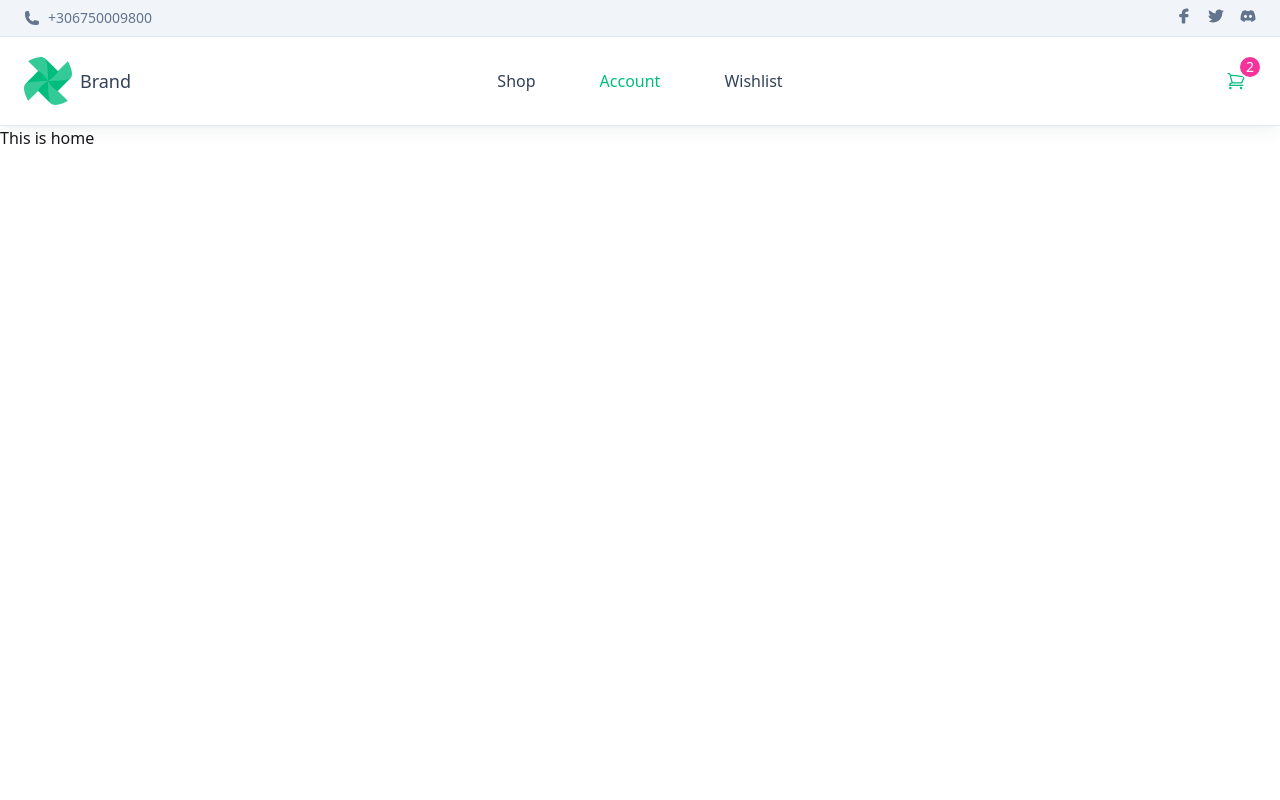
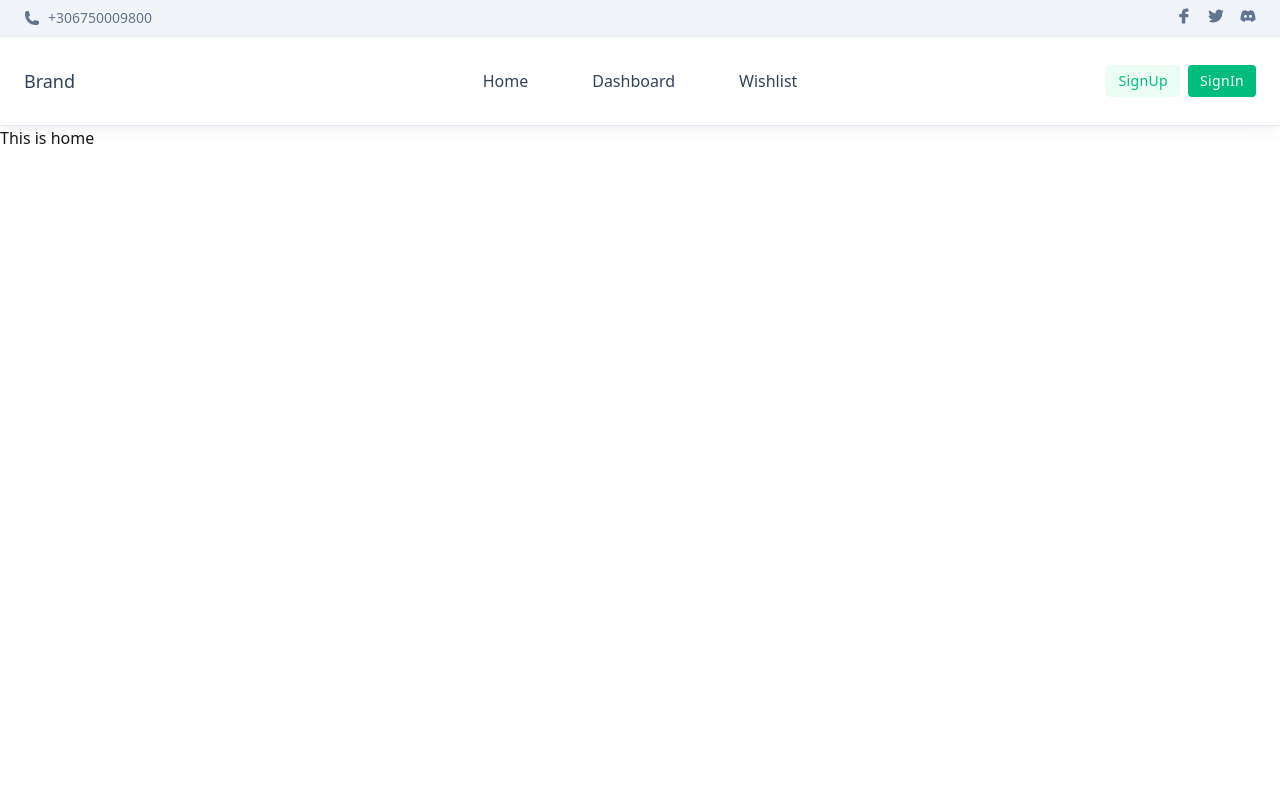
Before and after one commit to islamemon59/employee-management-system-client, a React (Vite) app: page / in a window 1280 px wide. Shown: the top 800 px of the page. Built offline with nearby package versions, Linux system fonts and the light colour scheme; no server answers.

Commit message:
navbar logout added

```diff
--- a/src/Components/NavbarLinks/NavbarLinks.jsx
+++ b/src/Components/NavbarLinks/NavbarLinks.jsx
@@ -1,7 +1,40 @@
 import React from "react";
+import { NavLink } from "react-router";
 
-const NavbarLinks = () => {
-  return <div></div>;
+const NavbarLinks = ({ isToggleOpen }) => {
+  return (
+    <ul
+      role="menubar"
+      aria-label="Select page"
+      className={`absolute left-0 top-0 z-[-1] h-[28.5rem] w-full justify-center overflow-hidden  overflow-y-auto overscroll-contain bg-white/90 px-8 pb-12 pt-24 font-medium transition-[opacity,visibility] duration-300 lg:visible lg:relative lg:top-0  lg:z-0 lg:flex lg:h-full lg:w-auto lg:items-stretch lg:overflow-visible lg:bg-white/0 lg:px-0 lg:py-0  lg:pt-0 lg:opacity-100 ${
+        isToggleOpen
+          ? "visible opacity-100 backdrop-blur-sm"
+          : "invisible opacity-0"
+      }`}
+    >
+      <li role="none" className="flex items-stretch">
+        <NavLink to="/"
+          className="flex items-center gap-2 py-4 transition-colors duration-300 hover:text-emerald-500  lg:px-8"
+        >
+          <span>Home</span>
+        </NavLink>
+      </li>
+      <li role="none" className="flex items-stretch">
+        <NavLink to="/dashboard"
+          className="flex items-center gap-2 py-4 transition-colors duration-300 hover:text-emerald-600 lg:px-8"
+        >
+          <span>Dashboard</span>
+        </NavLink>
+      </li>
+      <li role="none" className="flex items-stretch">
+        <NavLink
+          className="flex items-center gap-2 py-4 transition-colors duration-300 hover:text-emerald-500 lg:px-8"
+        >
+          <span>Wishlist</span>
+        </NavLink>
+      </li>
+    </ul>
+  );
 };
 
 export default NavbarLinks;
--- a/src/Shared/Login/Login.jsx
+++ b/src/Shared/Login/Login.jsx
@@ -3,7 +3,6 @@ import React from 'react';
 const Login = () => {
     return (
         <div>
-
         </div>
     );
 };
--- a/src/Shared/Navbar/Navbar.jsx
+++ b/src/Shared/Navbar/Navbar.jsx
@@ -1,10 +1,27 @@
 import React, { useState } from "react";
+import NavbarLinks from "../../Components/NavbarLinks/NavbarLinks";
+import useAuth from "../../Hooks/useAuth";
 
 const Navbar = () => {
   const [isToggleOpen, setIsToggleOpen] = useState(false);
+  const { user, signOutUser, loading } = useAuth();
+
+  const handleLogout = () => {
+    signOutUser()
+      .then((res) => {
+        console.log(res);
+      })
+      .catch((err) => {
+        console.log(err);
+      });
+  };
+
+  if (loading) {
+    return <p>Loading</p>;
+  }
+
   return (
     <>
-      {/*<!-- Component: Navbar with Topbar --> */}
       {/*<!-- Top bar --> */}
       <div className="border-b border-slate-200 bg-slate-100">
         <div className="mx-auto grid w-full max-w-full grid-cols-4 gap-6 px-6 py-2 text-sm text-slate-500 md:grid-cols-8 lg:max-w-5xl lg:grid-cols-12 xl:max-w-7xl 2xl:max-w-[96rem]">
@@ -122,38 +139,6 @@ const Navbar = () => {
             className="flex h-[5.5rem] items-stretch justify-between font-medium text-slate-700"
             role="navigation"
           >
-            {/*      <!-- Brand logo --> */}
-            <a
-              id="WindUI"
-              aria-label="WindUI logo"
-              aria-current="page"
-              className="flex items-center gap-2 whitespace-nowrap py-3 text-lg focus:outline-none lg:flex-1"
-              href="javascript:void(0)"
-            >
-              <svg
-                width="300"
-                height="300"
-                viewBox="0 0 300 300"
-                fill="none"
-                xmlns="http://www.w3.org/2000/svg"
-                className="h-12 w-12 bg-emerald-500"
-              >
-                <path
-                  fillRule="evenodd"
-                  clipRule="evenodd"
-                  d="M88.1121 88.1134L150.026 150.027L150.027 150.027L150.027 150.027L150.028 150.027L150.027 150.026L88.1133 88.1122L88.1121 88.1134ZM273.878 273.877C272.038 274.974 196.128 319.957 165.52 289.349L88.1124 211.942L26.1434 273.911C26.1434 273.911 -20.3337 196.504 10.651 165.519L88.1121 88.1134L26.1417 26.1433C26.1417 26.1433 69.6778 0.00338007 104.519 0H0V300H300V0H104.533C116.144 0.00112664 126.789 2.90631 134.534 10.651L211.941 88.1123L273.877 26.177C274.974 28.0159 319.957 103.926 289.349 134.535L211.942 211.942L273.878 273.877ZM273.878 273.877L273.912 273.857V273.911L273.878 273.877ZM273.877 26.177L273.911 26.1429H273.857C273.857 26.1429 273.863 26.1544 273.877 26.177Z"
-                  fill="white"
-                />
-                <path
-                  fillRule="evenodd"
-                  clipRule="evenodd"
-                  d="M0 0H300V300H0V0ZM150.026 150.025C121.715 99.731 88.1131 88.1122 88.1131 88.1122L10.6508 165.519C10.6508 165.519 26.143 150.027 150.026 150.027H150.027C150.026 150.027 150.026 150.027 150.026 150.027L150.026 150.027C99.731 178.339 88.1124 211.941 88.1124 211.941L165.52 289.348C165.52 289.348 150.032 273.86 150.027 150.027H150.029C178.341 200.323 211.944 211.942 211.944 211.942L289.352 134.535C289.352 134.535 273.864 150.023 150.027 150.027V150.027L150.027 150.027C200.322 121.715 211.941 88.1125 211.941 88.1125L134.534 10.651C134.534 10.651 150.026 26.1431 150.026 150.025ZM150.027 150.027L150.026 150.027C150.026 150.026 150.026 150.026 150.026 150.025C150.026 150.025 150.027 150.026 150.027 150.027ZM150.027 150.027L150.027 150.026L150.027 150.027C150.027 150.027 150.027 150.027 150.027 150.027L150.027 150.027ZM150.027 150.027C150.027 150.027 150.027 150.027 150.027 150.027H150.027L150.027 150.027Z"
-                  fill="rgba(255,255,255,.2)"
-                />
-              </svg>
-              Brand
-            </a>
-            {/*      <!-- Mobile trigger --> */}
             <button
               className={`relative order-10 block h-10 w-10 self-center lg:hidden
                 ${
@@ -166,7 +151,7 @@ const Navbar = () => {
               aria-expanded={isToggleOpen ? "true" : "false"}
               aria-label="Toggle navigation"
             >
-              <div className="absolute left-1/2 top-1/2 w-6 -translate-x-1/2 -translate-y-1/2 transform">
+              <div className="absolute left-1/2 top-1/2 w-2 -translate-x-1/2 -translate-y-1/2 transform">
                 <span
                   aria-hidden="true"
                   className="absolute block h-0.5 w-9/12 -translate-y-2 transform rounded-full bg-slate-900 transition-all duration-300"
@@ -181,81 +166,59 @@ const Navbar = () => {
                 ></span>
               </div>
             </button>
-            {/*      <!-- Navigation links --> */}
-            <ul
-              role="menubar"
-              aria-label="Select page"
-              className={`absolute left-0 top-0 z-[-1] h-[28.5rem] w-full justify-center overflow-hidden  overflow-y-auto overscroll-contain bg-white/90 px-8 pb-12 pt-24 font-medium transition-[opacity,visibility] duration-300 lg:visible lg:relative lg:top-0  lg:z-0 lg:flex lg:h-full lg:w-auto lg:items-stretch lg:overflow-visible lg:bg-white/0 lg:px-0 lg:py-0  lg:pt-0 lg:opacity-100 ${
-                isToggleOpen
-                  ? "visible opacity-100 backdrop-blur-sm"
-                  : "invisible opacity-0"
-              }`}
-            >
-              <li role="none" className="flex items-stretch">
             <a
-                  role="menuitem"
-                  aria-haspopup="false"
-                  className="flex items-center gap-2 py-4 transition-colors duration-300 hover:text-emerald-500 focus:text-emerald-600 focus:outline-none focus-visible:outline-none lg:px-8"
+              id="WindUI"
+              aria-label="WindUI logo"
+              aria-current="page"
+              className="flex items-center gap-2 whitespace-nowrap py-3 text-lg focus:outline-none lg:flex-1"
               href="javascript:void(0)"
             >
-                  <span>Shop</span>
+              <span className="md:block hidden">Brand</span>
             </a>
-              </li>
-              <li role="none" className="flex items-stretch">
-                <a
-                  role="menuitem"
-                  aria-current="page"
-                  aria-haspopup="false"
-                  className="flex items-center gap-2 py-4 text-emerald-500 transition-colors duration-300 hover:text-emerald-600 focus:text-emerald-600 focus:outline-none focus-visible:outline-none lg:px-8"
-                  href="javascript:void(0)"
+            <NavbarLinks isToggleOpen={isToggleOpen} />
+
+            <div className="ml-auto flex items-center justify-end lg:ml-0 gap-2 lg:flex-1 lg:p-0">
+              {user ? (
+                <div className="dropdown dropdown-end">
+                  <div
+                    tabIndex={0}
+                    role="button"
+                    className="btn btn-ghost btn-circle avatar"
                   >
-                  <span>Account</span>
-                </a>
-              </li>
-              <li role="none" className="flex items-stretch">
-                <a
-                  role="menuitem"
-                  aria-haspopup="false"
-                  className="flex items-center gap-2 py-4 transition-colors duration-300 hover:text-emerald-500 focus:text-emerald-600 focus:outline-none focus-visible:outline-none lg:px-8"
-                  href="javascript:void(0)"
+                    <div className="w-10 rounded-full">
+                      <img
+                        alt="Tailwind CSS Navbar component"
+                        src="https://img.daisyui.com/images/stock/photo-1534528741775-53994a69daeb.webp"
+                      />
+                    </div>
+                  </div>
+                  <ul
+                    tabIndex={0}
+                    className="menu menu-sm dropdown-content bg-base-100 rounded-box z-1 mt-3 w-52 p-2 shadow"
                   >
-                  <span>Wishlist</span>
-                </a>
+                    <li
+                      onClick={handleLogout}
+                      className="py-2 px-2 font-semibold bg-emerald-500 rounded-md text-white"
+                    >
+                      Logout
                     </li>
                   </ul>
-            {/*      <!-- Actions --> */}
-            <div className="ml-auto flex items-center justify-end px-6 lg:ml-0 lg:flex-1 lg:p-0">
-              <a
-                href="#"
-                className="relative inline-flex h-10 w-10 items-center justify-center rounded-full text-lg text-emerald-500"
-              >
-                <svg
-                  xmlns="http://www.w3.org/2000/svg"
-                  className="h-5 w-5"
-                  fill="none"
-                  viewBox="0 0 24 24"
-                  stroke="currentColor"
-                  strokeWidth="1.5"
-                  aria-labelledby="title description"
-                  role="graphics-symbol"
-                >
-                  <title id="title">Cart Icon</title>
-                  <desc id="description">Cart icon with items</desc>
-                  <path
-                    strokeLinecap="round"
-                    strokeLinejoin="round"
-                    d="M2.25 3h1.386c.51 0 .955.343 1.087.835l.383 1.437M7.5 14.25a3 3 0 00-3 3h15.75m-12.75-3h11.218c1.121-2.3 2.1-4.684 2.924-7.138a60.114 60.114 0 00-16.536-1.84M7.5 14.25L5.106 5.272M6 20.25a.75.75 0 11-1.5 0 .75.75 0 011.5 0zm12.75 0a.75.75 0 11-1.5 0 .75.75 0 011.5 0z"
-                  />
-                </svg>
-                <span className="absolute -right-1.5 -top-1.5 inline-flex items-center justify-center gap-1 rounded-full border-2 border-white bg-pink-500 px-1.5 text-sm text-white">
-                  2<span className="sr-only"> new emails </span>
-                </span>
-              </a>
+                </div>
+              ) : (
+                <>
+                  {" "}
+                  <button className="inline-flex h-8 items-center justify-center gap-2 justify-self-center whitespace-nowrap rounded bg-emerald-50 px-3 text-sm font-medium tracking-wide text-emerald-500 transition duration-300 hover:bg-emerald-100 hover:text-emerald-600 focus:bg-emerald-200 focus:text-emerald-700 focus-visible:outline-none disabled:cursor-not-allowed disabled:border-emerald-300 disabled:bg-emerald-100 disabled:text-emerald-400 disabled:shadow-none">
+                    <span>SignUp</span>
+                  </button>
+                  <button className="inline-flex items-center justify-center h-8 gap-2 px-3 text-sm font-medium tracking-wide text-white transition duration-300 rounded whitespace-nowrap bg-emerald-500 hover:bg-emerald-600 focus:bg-emerald-700 focus-visible:outline-none disabled:cursor-not-allowed disabled:border-emerald-300 disabled:bg-emerald-300 disabled:shadow-none">
+                    <span>SignIn</span>
+                  </button>
+                </>
+              )}
             </div>
           </nav>
         </div>
       </header>
-      {/*<!-- End Navbar with Topbar--> */}
     </>
   );
 };
```
Lines whose indentation alone changed are shown as unchanged.
